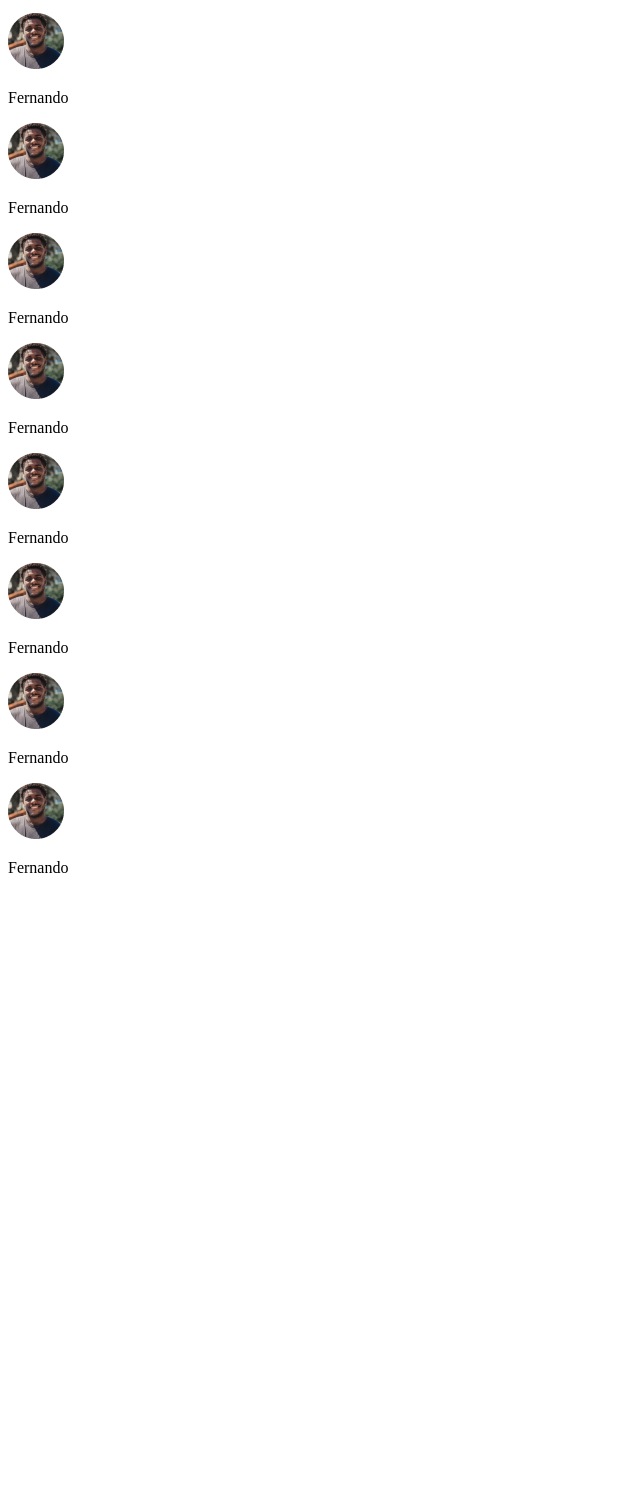
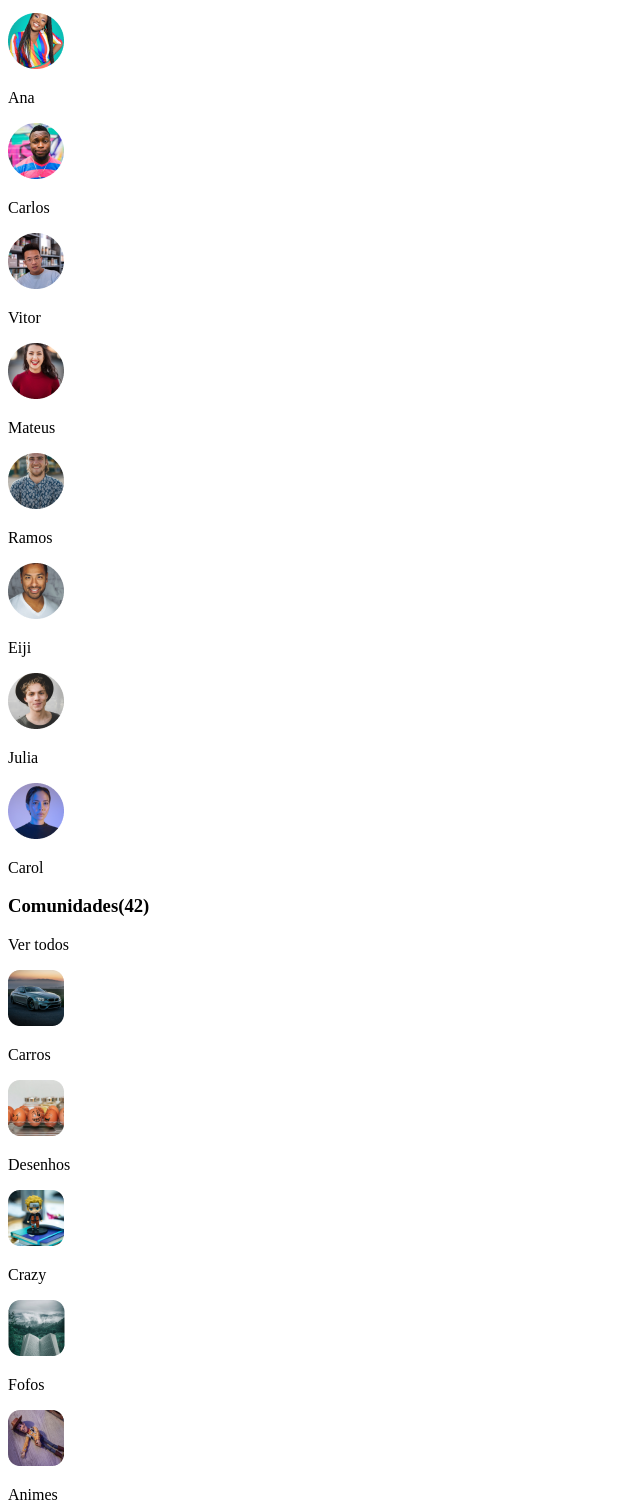
Before and after one commit to igor-daniel/Orkut, a plain HTML site: page index.html in a window 1280 px wide. Shown: the part 2281-3788 px from the top of the page, without its empty margins (0-640 px from the left). Before the commit the page ends 3174 px from the top, so only its background shows below. Drawn offline with Linux system fonts and the light colour scheme.

Commit message:
Html adicionado

```diff
--- a/index.html
+++ b/index.html
@@ -164,38 +164,82 @@
               <p>Fernando</p>
             </div>
             <div class="user">
-              <img src="img/users/user1.png" alt="">
-              <p>Fernando</p>
+              <img src="img/users/user2.png" alt="">
+              <p>Ana</p>
             </div>
             <div class="user">
-              <img src="img/users/user1.png" alt="">
-              <p>Fernando</p>
+              <img src="img/users/user3.png" alt="">
+              <p>Carlos</p>
             </div>
             <div class="user">
-              <img src="img/users/user1.png" alt="">
-              <p>Fernando</p>
+              <img src="img/users/user4.png" alt="">
+              <p>Vitor</p>
             </div>
             <div class="user">
-              <img src="img/users/user1.png" alt="">
-              <p>Fernando</p>
+              <img src="img/users/user5.png" alt="">
+              <p>Mateus</p>
             </div>
             <div class="user">
-              <img src="img/users/user1.png" alt="">
-              <p>Fernando</p>
+              <img src="img/users/user6.png" alt="">
+              <p>Ramos</p>
             </div>
             <div class="user">
-              <img src="img/users/user1.png" alt="">
-              <p>Fernando</p>
+              <img src="img/users/user7.png" alt="">
+              <p>Eiji</p>
             </div>
             <div class="user">
-              <img src="img/users/user1.png" alt="">
-              <p>Fernando</p>
+              <img src="img/users/user8.png" alt="">
+              <p>Julia</p>
             </div>
             <div class="user">
-              <img src="img/users/user1.png" alt="">
-              <p>Fernando</p>
+              <img src="img/users/user9.png" alt="">
+              <p>Carol</p>
             </div>
+          </div>
+        </Aside>
 
+        <Aside>
+          <div>
+            <h3>Comunidades(42)</h3>
+            <p class="pink">Ver todos</p>
+          </div>
+          <div class="users">
+            <div class="user">
+              <img src="img/comunidades/comunidade1.png" alt="">
+              <p>Carros</p>
+            </div>
+            <div class="user">
+              <img src="img/comunidades/comunidade2.png" alt="">
+              <p>Desenhos</p>
+            </div>
+            <div class="user">
+              <img src="img/comunidades/comunidade3.png" alt="">
+              <p>Crazy</p>
+            </div>
+            <div class="user">
+              <img src="img/comunidades/comunidade4.png" alt="">
+              <p>Fofos</p>
+            </div>
+            <div class="user">
+              <img src="img/comunidades/comunidade5.png" alt="">
+              <p>Animes</p>
+            </div>
+            <div class="user">
+              <img src="img/comunidades/comunidade6.png" alt="">
+              <p>Leitura</p>
+            </div>
+            <div class="user">
+              <img src="img/comunidades/comunidade7.png" alt="">
+              <p>Meu ovo</p>
+            </div>
+            <div class="user">
+              <img src="img/comunidades/comunidade8.png" alt="">
+              <p>My books</p>
+            </div>
+            <div class="user">
+              <img src="img/comunidades/comunidade9.png" alt="">
+              <p>café</p>
+            </div>
           </div>
         </Aside>
       </section>
```
